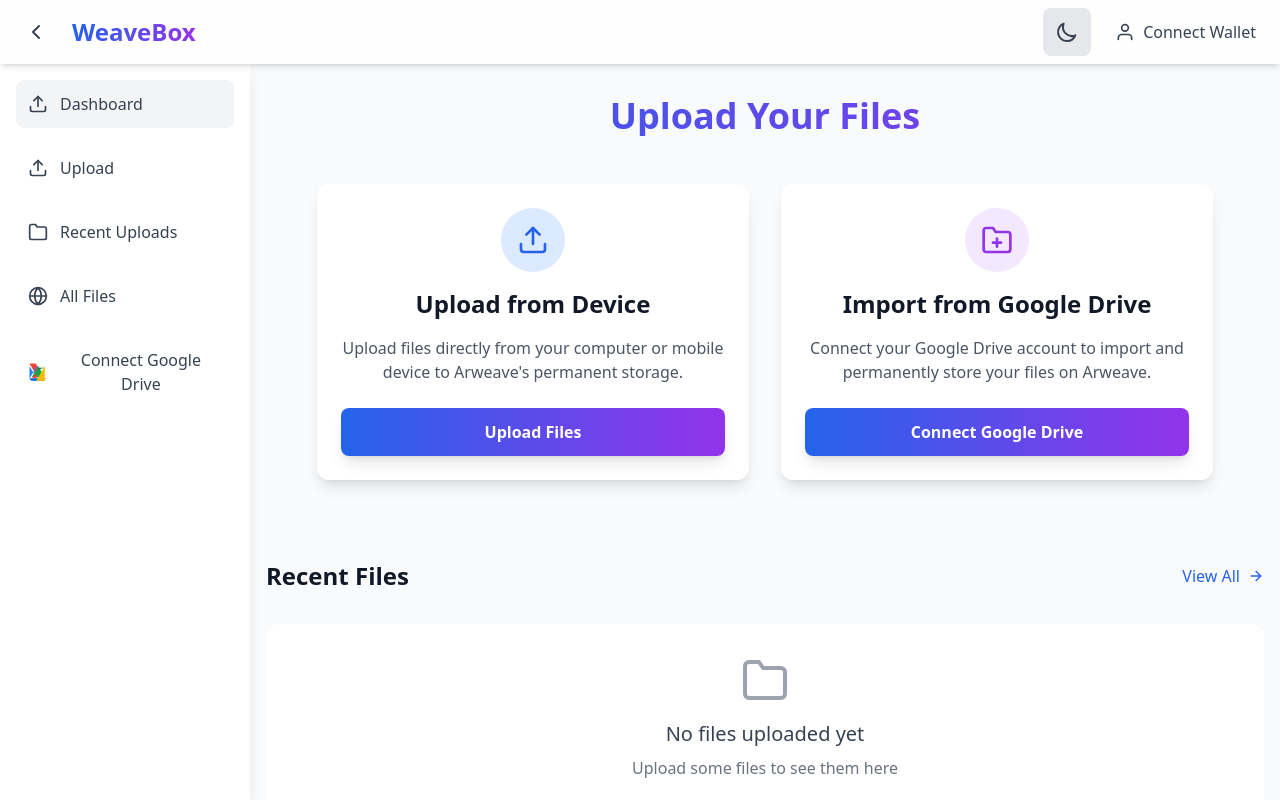
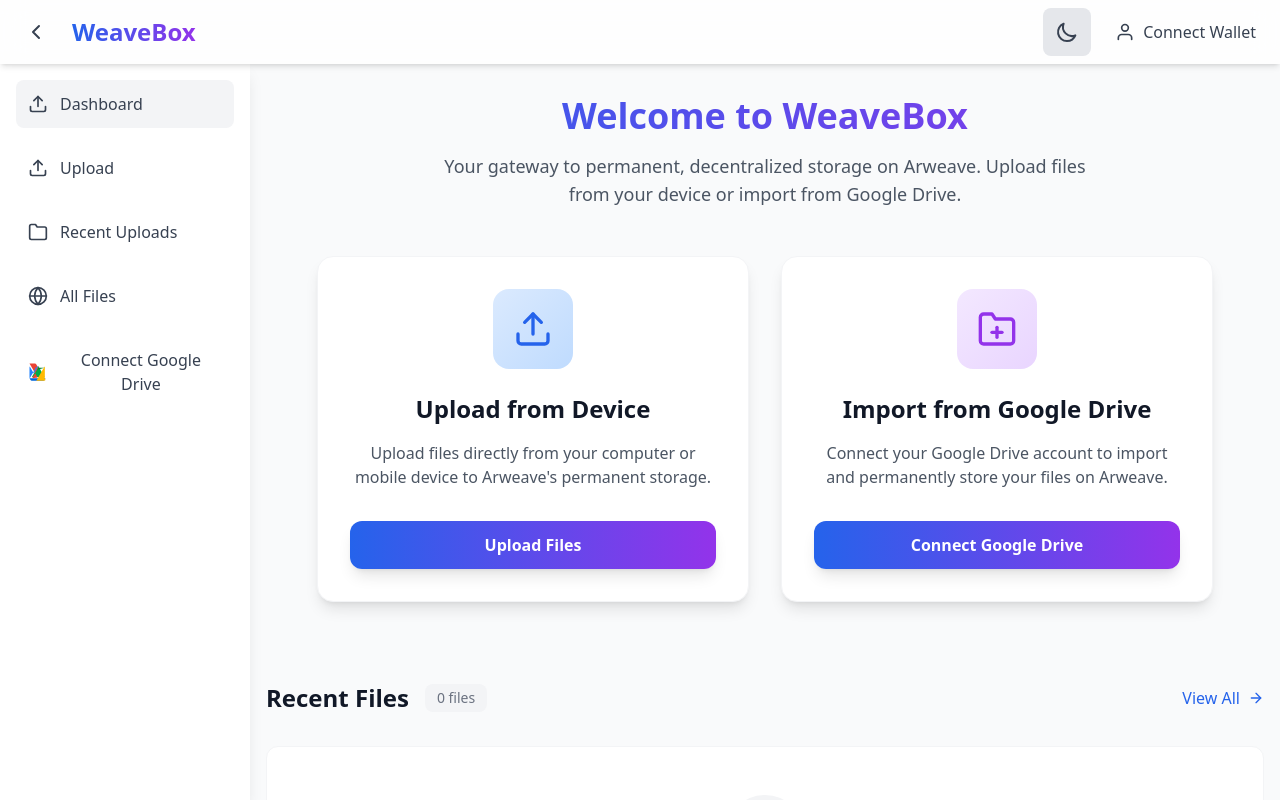
Before and after one commit to aryan-kesarwani/weavebox, a React (Vite) app in the folder client/: page /dashboard in a window 1280 px wide. Shown: the top 800 px of the page. Built offline with nearby package versions, Linux system fonts and the light colour scheme.

Commit message:
ui-ux fit v2

```diff
--- a/client/src/pages/Dashboard.tsx
+++ b/client/src/pages/Dashboard.tsx
@@ -182,30 +182,38 @@
       {/* Main Content */}
       <div className={`pt-16 min-h-screen transition-all duration-300 ${isSidebarOpen ? 'ml-[250px]' : 'ml-0'}`}>
         <div className="max-w-7xl mx-auto px-4 py-8">
-          <h1 className="text-4xl font-bold mb-12 text-center bg-clip-text text-transparent bg-gradient-to-r from-blue-600 to-purple-600">
-            Upload Your Files
-          </h1>
+          {/* Enhanced Header Section */}
+          <div className="text-center mb-12">
+            <h1 className="text-4xl font-bold mb-4 bg-clip-text text-transparent bg-gradient-to-r from-blue-600 to-purple-600">
+              Welcome to WeaveBox
+            </h1>
+            <p className="text-lg text-gray-600 dark:text-gray-300 max-w-2xl mx-auto">
+              Your gateway to permanent, decentralized storage on Arweave. Upload files from your device or import from Google Drive.
+            </p>
+          </div>
 
-          <div className="grid grid-cols-1 md:grid-cols-2 gap-8 max-w-4xl mx-auto">
+          {/* Enhanced Upload Options Grid */}
+          <div className="grid grid-cols-1 md:grid-cols-2 gap-8 max-w-4xl mx-auto mb-16">
             {/* Local Upload Card */}
             <motion.div
               initial={{ opacity: 0, y: 20 }}
               animate={{ opacity: 1, y: 0 }}
-              className="bg-white dark:bg-gray-800 rounded-xl shadow-lg p-6 hover:shadow-xl transition-shadow"
+              whileHover={{ scale: 1.02 }}
+              className="bg-white dark:bg-gray-800 rounded-2xl shadow-lg p-8 hover:shadow-xl transition-all duration-300 border border-gray-100 dark:border-gray-700"
             >
               <div className="text-center">
-                <div className="w-16 h-16 bg-blue-100 dark:bg-blue-900/30 rounded-full flex items-center justify-center mx-auto mb-4">
-                  <FiUpload size={32} className="text-blue-600 dark:text-blue-400" />
+                <div className="w-20 h-20 bg-gradient-to-br from-blue-100 to-blue-200 dark:from-blue-900/30 dark:to-blue-800/30 rounded-2xl flex items-center justify-center mx-auto mb-6">
+                  <FiUpload size={40} className="text-blue-600 dark:text-blue-400" />
                 </div>
                 <h2 className="text-2xl font-semibold mb-4 text-gray-900 dark:text-white">Upload from Device</h2>
-                <p className="text-gray-600 dark:text-gray-300 mb-6">
+                <p className="text-gray-600 dark:text-gray-300 mb-8">
                   Upload files directly from your computer or mobile device to Arweave's permanent storage.
                 </p>
                 <motion.button
                   whileHover={{ scale: 1.05 }}
                   whileTap={{ scale: 0.95 }}
                   onClick={() => navigate('/upload')}
-                  className="w-full px-6 py-3 bg-gradient-to-r from-blue-600 to-purple-600 text-white rounded-lg font-semibold shadow-lg"
+                  className="w-full px-6 py-3 bg-gradient-to-r from-blue-600 to-purple-600 text-white rounded-xl font-semibold shadow-lg hover:shadow-xl transition-shadow duration-300"
                 >
                   Upload Files
                 </motion.button>
@@ -217,21 +225,22 @@
               initial={{ opacity: 0, y: 20 }}
               animate={{ opacity: 1, y: 0 }}
               transition={{ delay: 0.1 }}
-              className="bg-white dark:bg-gray-800 rounded-xl shadow-lg p-6 hover:shadow-xl transition-shadow"
+              whileHover={{ scale: 1.02 }}
+              className="bg-white dark:bg-gray-800 rounded-2xl shadow-lg p-8 hover:shadow-xl transition-all duration-300 border border-gray-100 dark:border-gray-700"
             >
               <div className="text-center">
-                <div className="w-16 h-16 bg-purple-100 dark:bg-purple-900/30 rounded-full flex items-center justify-center mx-auto mb-4">
-                  <FiFolderPlus size={32} className="text-purple-600 dark:text-purple-400" />
+                <div className="w-20 h-20 bg-gradient-to-br from-purple-100 to-purple-200 dark:from-purple-900/30 dark:to-purple-800/30 rounded-2xl flex items-center justify-center mx-auto mb-6">
+                  <FiFolderPlus size={40} className="text-purple-600 dark:text-purple-400" />
                 </div>
                 <h2 className="text-2xl font-semibold mb-4 text-gray-900 dark:text-white">Import from Google Drive</h2>
-                <p className="text-gray-600 dark:text-gray-300 mb-6">
+                <p className="text-gray-600 dark:text-gray-300 mb-8">
                   Connect your Google Drive account to import and permanently store your files on Arweave.
                 </p>
                 <motion.button
                   onClick={isGoogleConnected ? () => navigate('/google-drive') : handleGoogleLogin}
                   whileHover={{ scale: 1.05 }}
                   whileTap={{ scale: 0.95 }}
-                  className="w-full px-6 py-3 bg-gradient-to-r from-blue-600 to-purple-600 text-white rounded-lg font-semibold shadow-lg"
+                  className="w-full px-6 py-3 bg-gradient-to-r from-blue-600 to-purple-600 text-white rounded-xl font-semibold shadow-lg hover:shadow-xl transition-shadow duration-300"
                 >
                   {isGoogleConnected ? 'View Drive' : 'Connect Google Drive'}
                 </motion.button>
@@ -239,15 +248,20 @@
             </motion.div>
           </div>
 
-          {/* Recent Files Section */}
+          {/* Enhanced Recent Files Section */}
           <div className="mt-20 max-w-6xl mx-auto">
             <div className="flex justify-between items-center mb-8">
-              <h2 className="text-2xl font-bold text-gray-900 dark:text-white">Recent Files</h2>
+              <div className="flex items-center space-x-4">
+                <h2 className="text-2xl font-bold text-gray-900 dark:text-white">Recent Files</h2>
+                <span className="text-sm text-gray-500 dark:text-gray-400 px-3 py-1 bg-gray-100 dark:bg-gray-800 rounded-lg">
+                  {recentFiles.length} {recentFiles.length === 1 ? 'file' : 'files'}
+                </span>
+              </div>
               <motion.button
                 whileHover={{ scale: 1.05 }}
                 whileTap={{ scale: 0.95 }}
                 onClick={() => navigate('/uploads')}
-                className="flex items-center space-x-2 text-blue-600 dark:text-blue-400 font-medium"
+                className="flex items-center space-x-2 text-blue-600 dark:text-blue-400 font-medium hover:text-blue-700 dark:hover:text-blue-300 transition-colors duration-200"
               >
                 <span>View All</span>
                 <FiArrowRight size={16} />
@@ -255,12 +269,14 @@
             </div>
 
             {recentFiles.length > 0 ? (
-              <div className="grid grid-cols-1 sm:grid-cols-2 md:grid-cols-3 lg:grid-cols-4 gap-4">
+              <div className="grid grid-cols-1 sm:grid-cols-2 md:grid-cols-3 lg:grid-cols-4 gap-6">
                 {recentFiles.map((file) => (
                   <motion.div
                     key={file.id}
+                    initial={{ opacity: 0, y: 20 }}
+                    animate={{ opacity: 1, y: 0 }}
                     whileHover={{ scale: 1.03 }}
-                    className="bg-white dark:bg-gray-800 rounded-lg overflow-hidden shadow-md hover:shadow-lg transition-shadow duration-300 cursor-pointer relative"
+                    className="bg-white dark:bg-gray-800 rounded-xl overflow-hidden shadow-md hover:shadow-lg transition-all duration-300 cursor-pointer relative group"
                   >
                     {/* Three dots menu */}
                     <button
@@ -268,26 +284,26 @@
                         e.stopPropagation();
                         setSelectedFileDetails(file.id !== undefined && selectedFileDetails === file.id ? null : file.id ?? null);
                       }}
-                      className="absolute top-2 right-2 z-10 p-1 bg-black bg-opacity-50 hover:bg-opacity-70 rounded-full text-white file-menu-button"
+                      className="absolute top-3 right-3 z-10 p-2 bg-black/50 hover:bg-black/70 rounded-full text-white file-menu-button transition-all duration-200"
                     >
                       <svg className="w-5 h-5" fill="currentColor" viewBox="0 0 24 24">
                         <path d="M12 8c1.1 0 2-.9 2-2s-.9-2-2-2-2 .9-2 2 .9 2 2 2zm0 2c-1.1 0-2 .9-2 2s.9 2 2 2 2-.9 2-2-.9-2-2-2zm0 6c-1.1 0-2 .9-2 2s.9 2 2 2 2-.9 2-2-.9-2-2-2z" />
                       </svg>
                     </button>
 
-                    {/* File card onClick handler - to open preview */}
+                    {/* File Preview */}
                     <div
-                      className="relative h-40 bg-gray-100 dark:bg-gray-700 flex items-center justify-center cursor-pointer"
+                      className="relative h-48 bg-gray-100 dark:bg-gray-700 flex items-center justify-center cursor-pointer overflow-hidden"
                       onClick={() => setPreviewModal(file.id ?? null)}
                     >
                       {file.type === 'image' ? (
                         <img
                           src={file.url}
                           alt={file.name}
-                          className="w-full h-full object-cover"
+                          className="w-full h-full object-cover transition-transform duration-300 group-hover:scale-105"
                         />
                       ) : (
-                        <div className="flex flex-col items-center justify-center">
+                        <div className="flex flex-col items-center justify-center p-4">
                           {getFileIcon(file.type)}
                           <span className="text-xs mt-2 uppercase text-gray-500 dark:text-gray-400">
                             {file.name.split('.').pop()}
@@ -296,9 +312,24 @@
                       )}
                     </div>
 
-                    {/* Dropdown menu */}
+                    {/* File Info */}
+                    <div className="p-4">
+                      <h3 className="text-sm font-medium text-gray-900 dark:text-white truncate" title={file.name}>
+                        {file.name}
+                      </h3>
+                      <div className="flex justify-between items-center mt-2">
+                        <span className="text-xs text-gray-500 dark:text-gray-400">
+                          {file.date}
+                        </span>
+                        <span className="text-xs text-gray-500 dark:text-gray-400">
+                          {file.size}
+                        </span>
+                      </div>
+                    </div>
+
+                    {/* File Actions Dropdown */}
                     {selectedFileDetails === file.id && (
-                      <div className="absolute top-2 right-10 w-48 bg-white dark:bg-gray-800 rounded-lg shadow-xl z-30 border border-gray-200 dark:border-gray-700 file-menu-dropdown">
+                      <div className="absolute top-12 right-3 w-48 bg-white dark:bg-gray-800 rounded-xl shadow-xl z-30 border border-gray-200 dark:border-gray-700 file-menu-dropdown">
                         <div className="py-1">
                           <button
                             onClick={(e) => {
@@ -306,7 +337,7 @@
                               setSelectedFileDetails(null);
                               setFileDetailModal(file.id ?? null);
                             }}
-                            className="w-full text-left px-4 py-2 text-sm text-gray-700 dark:text-gray-200 hover:bg-gray-100 dark:hover:bg-gray-700 flex items-center"
+                            className="w-full text-left px-4 py-2 text-sm text-gray-700 dark:text-gray-200 hover:bg-gray-100 dark:hover:bg-gray-700 flex items-center transition-colors duration-200"
                           >
                             <svg className="w-4 h-4 mr-2" fill="none" stroke="currentColor" viewBox="0 0 24 24">
                               <path strokeLinecap="round" strokeLinejoin="round" strokeWidth="2" d="M13 16h-1v-4h-1m1-4h.01M21 12a9 9 0 11-18 0 9 9 0 0118 0z" />
@@ -325,7 +356,7 @@
                               document.body.removeChild(link);
                               setSelectedFileDetails(null);
                             }}
-                            className="w-full text-left px-4 py-2 text-sm text-gray-700 dark:text-gray-200 hover:bg-gray-100 dark:hover:bg-gray-700 flex items-center"
+                            className="w-full text-left px-4 py-2 text-sm text-gray-700 dark:text-gray-200 hover:bg-gray-100 dark:hover:bg-gray-700 flex items-center transition-colors duration-200"
                           >
                             <FiDownload className="w-4 h-4 mr-2" />
                             Download
@@ -337,7 +368,7 @@
                               setSelectedFileDetails(null);
                               setPreviewModal(file.id ?? null);
                             }}
-                            className="w-full text-left px-4 py-2 text-sm text-gray-700 dark:text-gray-200 hover:bg-gray-100 dark:hover:bg-gray-700 flex items-center"
+                            className="w-full text-left px-4 py-2 text-sm text-gray-700 dark:text-gray-200 hover:bg-gray-100 dark:hover:bg-gray-700 flex items-center transition-colors duration-200"
                           >
                             <FiExternalLink className="w-4 h-4 mr-2" />
                             View File
@@ -347,26 +378,13 @@
                             onClick={(e) => {
                               e.stopPropagation();
                               navigator.clipboard.writeText(`https://arweave.net/${file.txHash}`);
+                              toast.success('URL copied to clipboard');
                               setSelectedFileDetails(null);
                             }}
-                            className="w-full text-left px-4 py-2 text-sm text-gray-700 dark:text-gray-200 hover:bg-gray-100 dark:hover:bg-gray-700 flex items-center"
+                            className="w-full text-left px-4 py-2 text-sm text-gray-700 dark:text-gray-200 hover:bg-gray-100 dark:hover:bg-gray-700 flex items-center transition-colors duration-200"
                           >
                             <FiCopy className="w-4 h-4 mr-2" />
                             Copy URL
-                          </button>
-
-                          <button
-                            onClick={(e) => {
-                              e.stopPropagation();
-                              window.open(`https://viewblock.io/arweave/tx/${file.txHash}`, '_blank');
-                              setSelectedFileDetails(null);
-                            }}
-                            className="w-full text-left px-4 py-2 text-sm text-gray-700 dark:text-gray-200 hover:bg-gray-100 dark:hover:bg-gray-700 flex items-center"
-                          >
-                            <svg className="w-4 h-4 mr-2" fill="none" stroke="currentColor" viewBox="0 0 24 24">
-                              <path strokeLinecap="round" strokeLinejoin="round" strokeWidth="2" d="M9 5H7a2 2 0 00-2 2v12a2 2 0 002 2h10a2 2 0 002-2V7a2 2 0 00-2-2h-2M9 5a2 2 0 002 2h2a2 2 0 002-2M9 5a2 2 0 012-2h2a2 2 0 012 2" />
-                            </svg>
-                            View Transaction
                           </button>
                         </div>
                       </div>
@@ -375,23 +393,29 @@
                 ))}
               </div>
             ) : (
-              <div className="bg-white dark:bg-gray-800 rounded-xl p-8 text-center">
+              <motion.div
+                initial={{ opacity: 0, y: 20 }}
+                animate={{ opacity: 1, y: 0 }}
+                className="bg-white dark:bg-gray-800 rounded-xl p-12 text-center border border-gray-100 dark:border-gray-700"
+              >
                 <div className="flex flex-col items-center justify-center">
-                  <FiFolder size={48} className="text-gray-400 dark:text-gray-600 mb-4" />
+                  <div className="w-20 h-20 bg-gray-100 dark:bg-gray-700 rounded-full flex items-center justify-center mb-6">
+                    <FiFolder size={40} className="text-gray-400 dark:text-gray-600" />
+                  </div>
                   <h3 className="text-xl font-medium text-gray-700 dark:text-gray-300">No files uploaded yet</h3>
-                  <p className="text-gray-500 dark:text-gray-400 mt-2 mb-6">
+                  <p className="text-gray-500 dark:text-gray-400 mt-2 mb-8">
                     Upload some files to see them here
                   </p>
                   <motion.button
                     whileHover={{ scale: 1.05 }}
                     whileTap={{ scale: 0.95 }}
                     onClick={() => navigate('/upload')}
-                    className="px-4 py-2 bg-blue-600 text-white rounded-lg hover:bg-blue-700"
+                    className="px-6 py-3 bg-gradient-to-r from-blue-600 to-purple-600 text-white rounded-xl font-semibold shadow-lg hover:shadow-xl transition-all duration-300"
                   >
                     Upload Your First File
                   </motion.button>
                 </div>
-              </div>
+              </motion.div>
             )}
           </div>
         </div>
```
